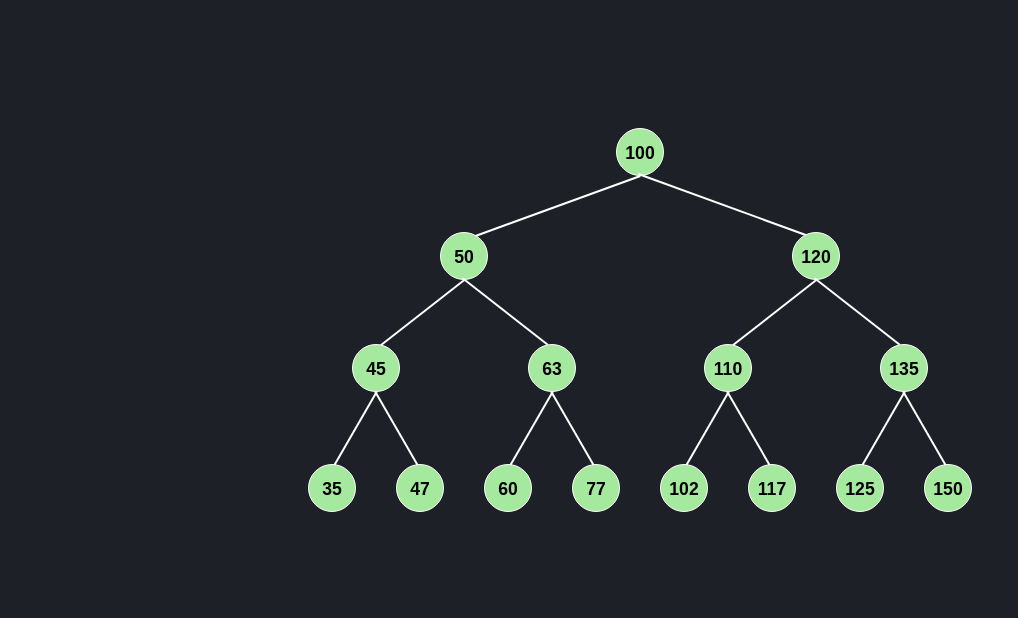
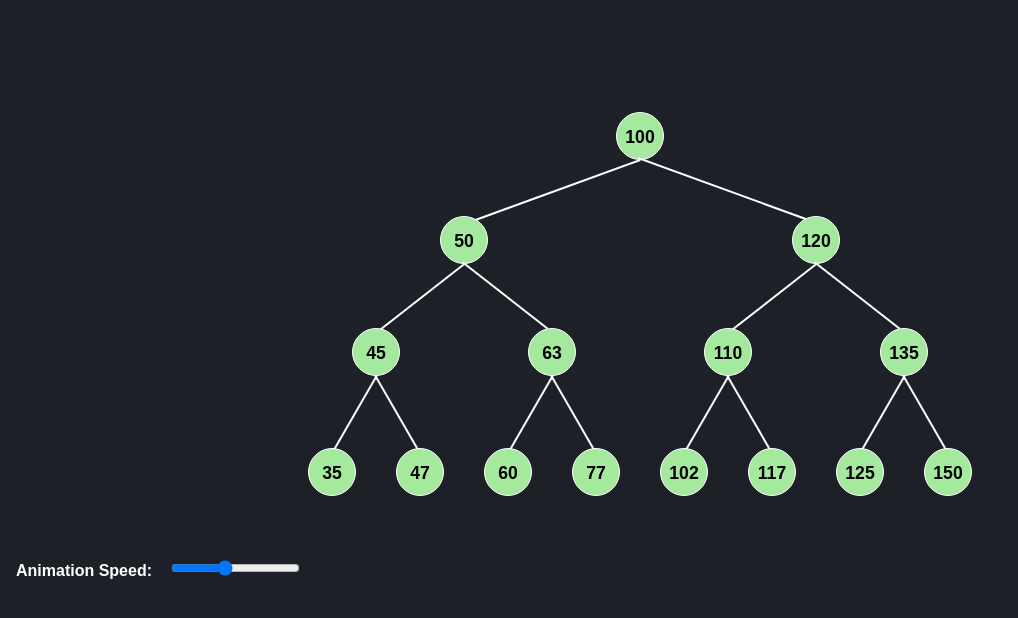
Before and after one commit to stian96/algorithm-visualizer, a Flask app: page /bintree in a window 1280 px wide. Shown: the part 91-709 px from the top of the page, without its empty margins (0-1018 px from the left). Run offline with Flask 3, Linux system fonts and the light colour scheme.

Commit message:
added slider for animation speed.

```diff
--- a/app/static/css/node.css
+++ b/app/static/css/node.css
@@ -69,7 +69,7 @@ body {
 }
 
 #tree-container {
-    margin-top: 8rem;
+    margin-top: 7rem;
 }
 
 .node {
@@ -206,3 +206,16 @@ body {
     right: 50%;
     top: 100%;
 }
+
+/* Animation speed */
+.speed-container {
+    position: relative;
+    top: 4rem;
+    left: 1rem;
+}
+
+#speed-label {
+    color: #fff;
+    font-weight: bold;
+    margin-right: 15px;
+}
--- a/app/templates/binary_tree.html
+++ b/app/templates/binary_tree.html
@@ -67,6 +67,10 @@
                 <div class="node left-child" id="node-125">125</div>
                 <div class="node right-child" id="node-150">150</div>
             </span>
+            <div class="speed-container">
+                <label for="speed" id="speed-label">Animation Speed:</label>
+                <input type="range" id="speed" name="speed" min="0" max="2000" value="800" step="100">
+            </div>
         </div>
         <script src="../static/js/binary_tree.js"></script>
     </body>
```
